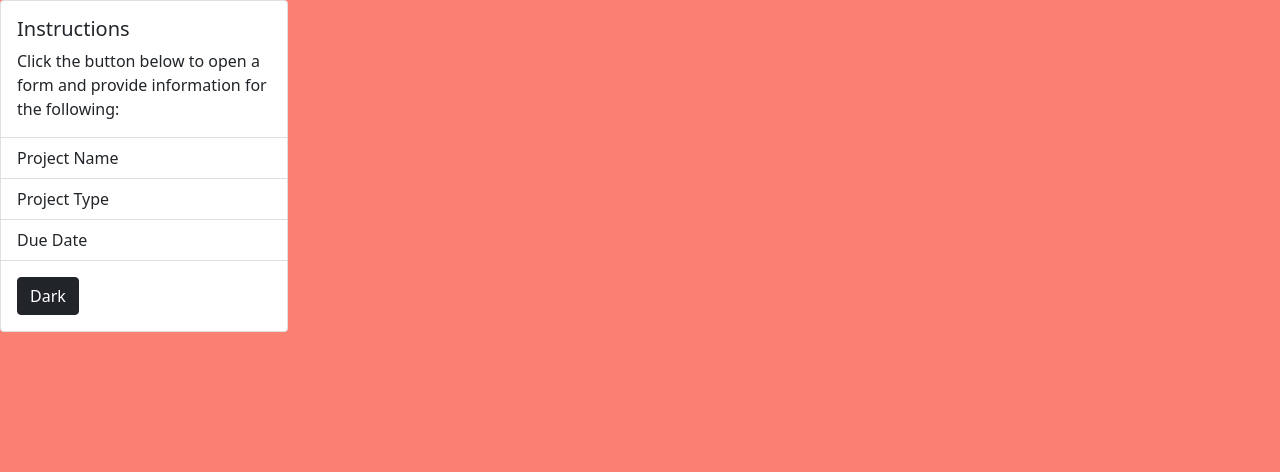
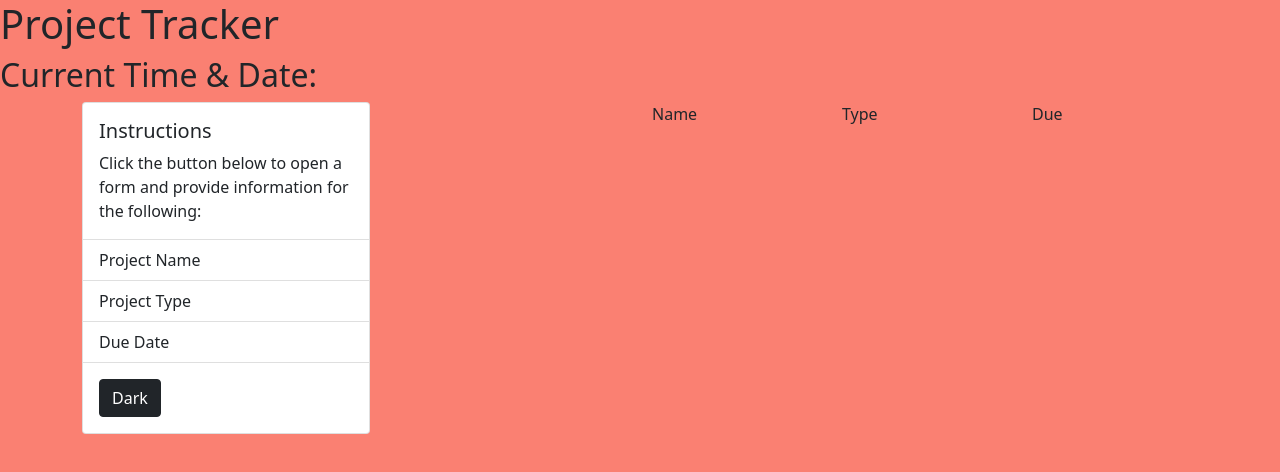
Before and after one commit to iam-dj/mini-project-4, a plain HTML site: page index.html in a window 1280 px wide. Drawn offline with nearby package versions, Linux system fonts and the light colour scheme.

Commit message:
added columns

```diff
--- a/index.html
+++ b/index.html
@@ -10,8 +10,12 @@
 </head>
 <body>
     <header>
-
+        <h1>Project Tracker</h1>
+        <h2>Current Time & Date: <br /><span id="date-time"></span></h2>
     </header>
+    <div class="container">
+        <div class="row align-items-start">
+          <div class="col">
             <div class="card" style="width: 18rem;">
                 <div class="card-body">
                   <h5 class="card-title">Instructions</h5>
@@ -26,6 +30,25 @@
                     <button type="button" class="btn btn-dark">Dark</button>
                 </div>
               </div>
+          </div>
+          <div class="col">
+            <div class="row align-items-start">
+                <div class="col">
+                  Name
+                </div>
+                <div class="col">
+                  Type
+                </div>
+                <div class="col">
+                  Due
+                </div>
+              </div>
+          </div>
+        </div>
+    </div>
+
+
+
 
 
     <script src="script.js"></script>
```
Also changed, not shown: project-tracker-example.png (added), project-tracker-modal-example.png (added). Lines whose indentation alone changed are shown as unchanged.
